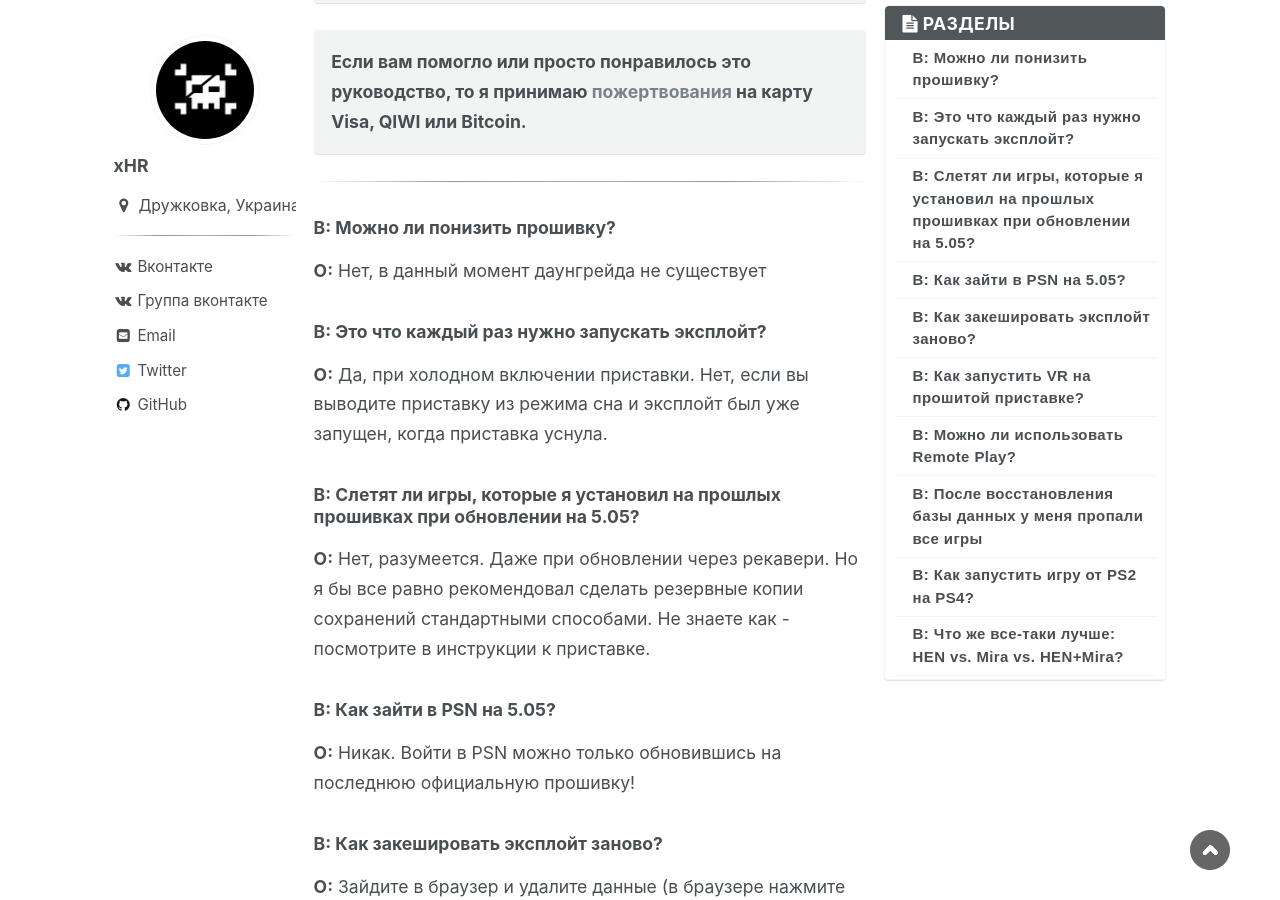
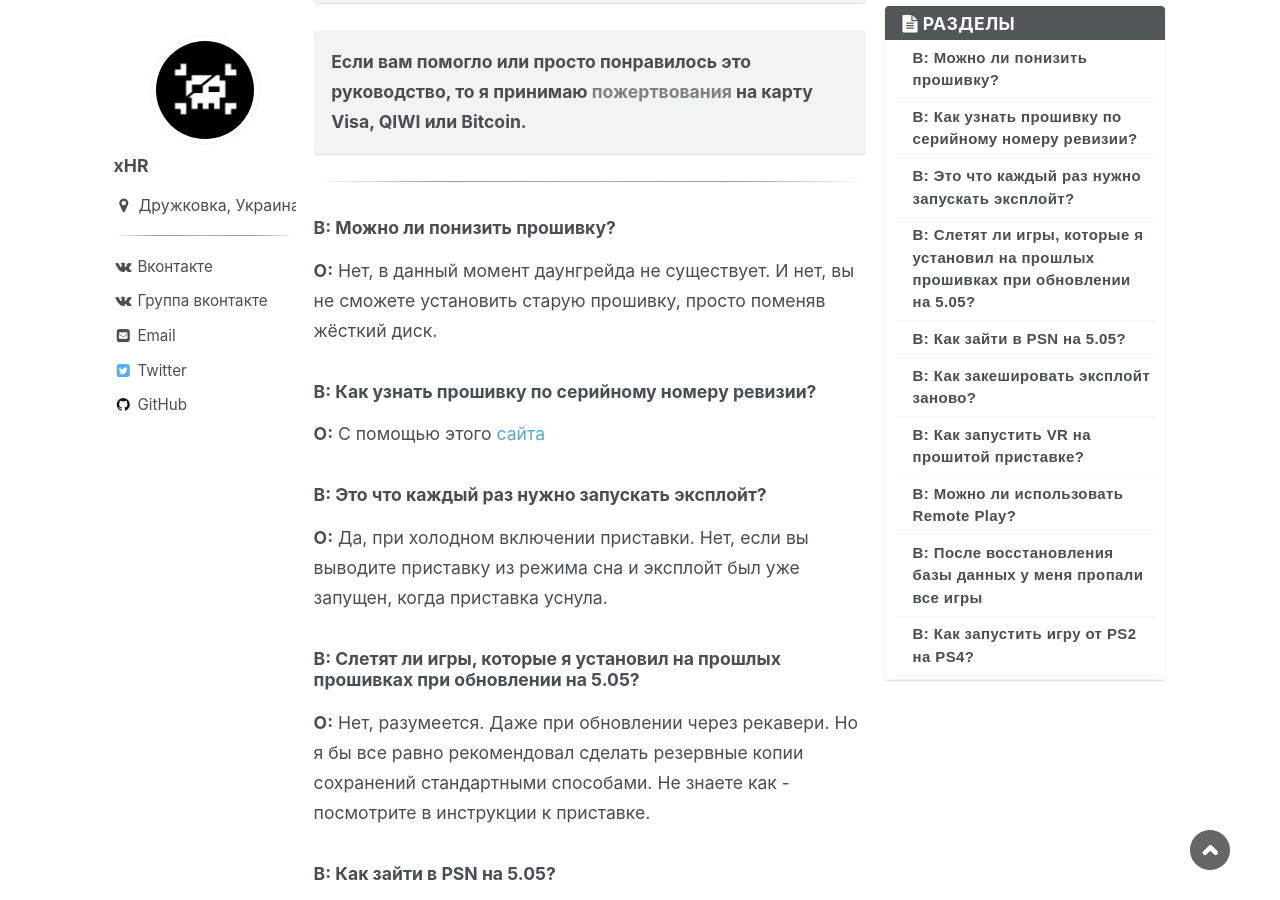
Before and after one commit to rashevskyv/ps4, a Jekyll site: the page built from _pages/faq.md, in a window 1280 px wide and 900 px high, scrolled down 356 px. Built offline with Jekyll 4.4.1, drawn with Linux system fonts in a browser that asks for light colours; nearby versions of some CDN libraries.

Commit message:
PS4IDENT

```diff
--- a/_pages/faq.md
+++ b/_pages/faq.md
@@ -7,7 +7,10 @@
 {% include toc title="Разделы" %}
 
 ### **В:** Можно ли понизить прошивку?
-**О:** Нет, в данный момент даунгрейда не существует
+**О:** Нет, в данный момент даунгрейда не существует. И нет, вы не сможете установить старую прошивку, просто поменяв жёсткий диск.
+
+### **В:** Как узнать прошивку по серийному номеру ревизии?
+**О:** С помощью этого [сайта](https://defaultdnb.github.io/PS4IDENT/index.html){:target="_blank"}
 
 ### **В:** Это что каждый раз нужно запускать эксплойт?
 **О:** Да, при холодном включении приставки. Нет, если вы выводите приставку из режима сна и эксплойт был уже запущен, когда приставка уснула.
```
